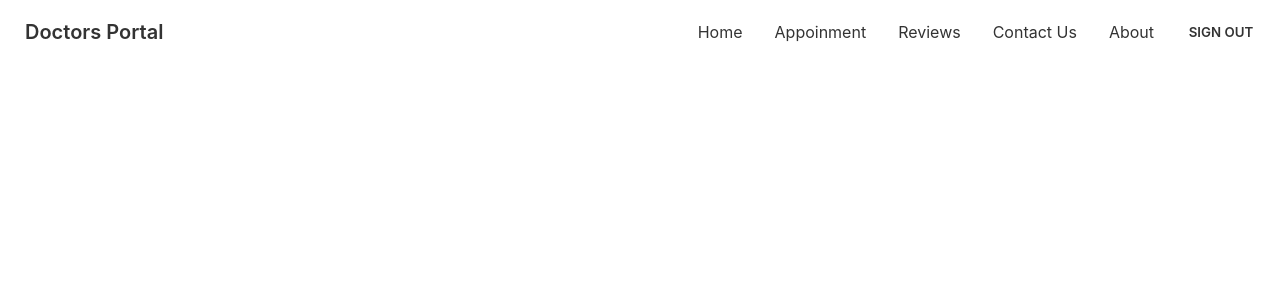
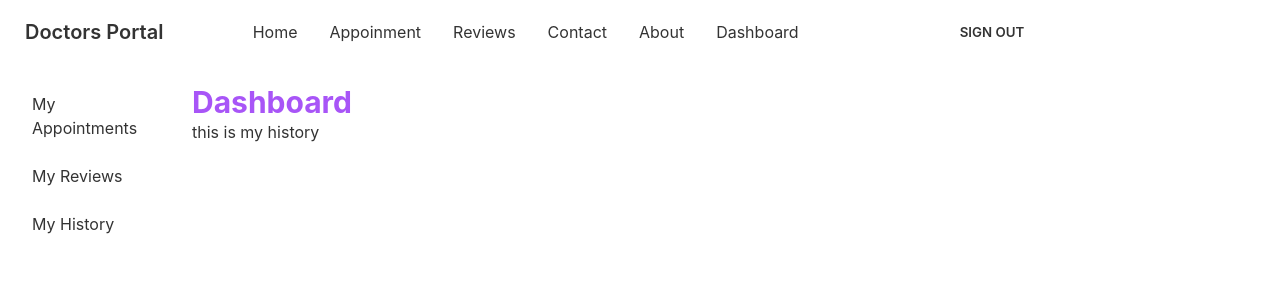
Before and after one commit to abdullah-masud/Doctors-Portal-Client, a React (Create React App) app: page /dashboard/history in a window 1280 px wide. Shown: the top 300 px of the page. Built offline with nearby package versions, Linux system fonts and the light colour scheme; no server answers; sample sign-in values are in the browser's storage.

Commit message:
dashboard done

```diff
--- a/src/App.js
+++ b/src/App.js
@@ -9,6 +9,10 @@
 import RequireAuth from './Pages/Login/RequireAuth';
 import { ToastContainer } from 'react-toastify';
 import 'react-toastify/dist/ReactToastify.css';
+import Dashboard from './Pages/Dashboard/Dashboard';
+import MyAppointments from './Pages/Dashboard/MyAppointments';
+import MyReview from './Pages/Dashboard/MyReview';
+import MyHistory from './Pages/Dashboard/MyHistory';
 
 function App() {
   return (
@@ -16,11 +20,16 @@
       <Navbar />
       <Routes>
         <Route path="/" element={<Home />} />
-        <Route path="/appointment" element={
-          <RequireAuth>
-            <Appointment />
-          </RequireAuth>
-        } />
+        <Route path="appointment" element={<RequireAuth><Appointment /></RequireAuth>} />
+
+        {/* Dashboard starts */}
+        <Route path="dashboard" element={<RequireAuth><Dashboard /></RequireAuth>} >
+          <Route index element={<MyAppointments />}></Route>
+          <Route path='review' element={<MyReview />}></Route>
+          <Route path='history' element={<MyHistory />}></Route>
+        </Route>
+        {/* Dashboard ends */}
+
         <Route path="about" element={<About />} />
         <Route path="login" element={<Login />} />
         <Route path="signup" element={<SignUp />} />
--- /dev/null
+++ b/src/Pages/Dashboard/Dashboard.js
@@ -0,0 +1,27 @@
+import React from 'react';
+import { Link, Outlet } from 'react-router-dom';
+
+const Dashboard = () => {
+    return (
+        <div className="drawer drawer-mobile max-w-7xl mx-auto ">
+            <input id="dashboard-sidebar" type="checkbox" className="drawer-toggle" />
+            <div className="drawer-content  lg:mt-5">
+                {/* <!-- Page content here --> */}
+                <h2 className='text-3xl font-bold text-purple-500'>Dashboard</h2>
+                <Outlet />
+            </div>
+            <div className="drawer-side">
+                <label for="dashboard-sidebar" className="drawer-overlay"></label>
+                <ul className="menu p-4 overflow-y-auto w-48 bg-base-100 text-base-content">
+                    {/* <!-- Sidebar content here --> */}
+                    <li ><Link to='/dashboard'>My Appointments</Link></li>
+                    <li><Link to='/dashboard/review'>My Reviews</Link></li>
+                    <li><Link to='/dashboard/history'>My History</Link></li>
+                </ul>
+
+            </div>
+        </div>
+    );
+};
+
+export default Dashboard;
--- /dev/null
+++ b/src/Pages/Dashboard/MyAppointments.js
@@ -0,0 +1,52 @@
+import React, { useEffect, useState } from 'react';
+import { useAuthState } from 'react-firebase-hooks/auth';
+import auth from '../../firebase.init';
+
+const MyAppointments = () => {
+    const [user] = useAuthState(auth);
+
+    const [appointments, setAppointment] = useState([]);
+
+    useEffect(() => {
+        if (user) {
+            fetch(`http://localhost:5000/bookings?patientEmail=${user.email}`)
+                .then(res => res.json())
+                .then(data => setAppointment(data))
+        }
+    }, [user])
+
+    return (
+        <div>
+            <h2>my appointments : {appointments.length}</h2>
+            <div class="overflow-x-auto">
+                <table class="table w-full">
+                    {/* <!-- head --> */}
+                    <thead>
+                        <tr>
+                            <th></th>
+                            <th>Name</th>
+                            <th>Date</th>
+                            <th>Time</th>
+                            <th>Treatment</th>
+                        </tr>
+                    </thead>
+                    <tbody>
+                        {
+                            appointments.map((a, index) =>
+                                <tr>
+                                    <th>{index + 1}</th>
+                                    <td>{a.patientName}</td>
+                                    <td>{a.date}</td>
+                                    <td>{a.slot}</td>
+                                    <td>{a.treatmentName}</td>
+                                </tr>
+                            )
+                        }
+                    </tbody>
+                </table>
+            </div>
+        </div>
+    );
+};
+
+export default MyAppointments;
--- /dev/null
+++ b/src/Pages/Dashboard/MyHistory.js
@@ -0,0 +1,11 @@
+import React from 'react';
+
+const MyHistory = () => {
+    return (
+        <div>
+            <h2>this is my history</h2>
+        </div>
+    );
+};
+
+export default MyHistory;
--- /dev/null
+++ b/src/Pages/Dashboard/MyReview.js
@@ -0,0 +1,11 @@
+import React from 'react';
+
+const MyReview = () => {
+    return (
+        <div>
+            <h2>my review</h2>
+        </div>
+    );
+};
+
+export default MyReview;
--- a/src/Pages/Shared/Navbar.js
+++ b/src/Pages/Shared/Navbar.js
@@ -21,9 +21,11 @@
             <li><Link to="/">Home</Link></li>
             <li><Link to="/appointment">Appoinment</Link></li>
             <li><Link to="/reviews">Reviews</Link></li>
-            <li><Link to="/contact">Contact Us</Link></li>
+            <li><Link to="/contact">Contact</Link></li>
             <li><Link to="/about">About</Link></li>
-            <li>{user ? <button onClick={logout} className="btn btn-ghost">Sign Out</button> : <Link to="/login">Login</Link>}</li>
+            {
+                user && <li><Link to="/dashboard">Dashboard</Link></li>
+            }
         </>
 
     return (
@@ -36,14 +38,25 @@
                         </label>
                         <ul tabIndex="0" className="menu menu-compact dropdown-content mt-3 p-2 shadow bg-base-100 rounded-box w-52">
                             {menuItems}
+                            <li className='list-none'>{user ? <button onClick={logout} className="btn btn-ghost">Sign Out</button> : <Link to="/login">Login</Link>}</li>
                         </ul>
                     </div>
                     <a className="btn btn-ghost normal-case text-xl">Doctors Portal</a>
                 </div>
-                <div className="navbar-end hidden lg:flex">
+                <div className="navbar-center hidden lg:flex">
                     <ul className="menu menu-horizontal p-0">
                         {menuItems}
                     </ul>
+                </div>
+                <div className="navbar-end hidden lg:block">
+                    <div className='flex justify-end'>
+                        <li className='list-none'>{user ? <button onClick={logout} className="btn btn-ghost">Sign Out</button> : <Link to="/login">Login</Link>}</li>
+                    </div>
+                </div>
+                <div className="navbar-end">
+                    <label for="dashboard-sidebar" tabIndex="1" className="btn btn-ghost lg:hidden">
+                        <svg xmlns="http://www.w3.org/2000/svg" className="h-5 w-5" fill="none" viewBox="0 0 24 24" stroke="currentColor"><path strokeLinecap="round" strokeLinejoin="round" strokeWidth="2" d="M4 6h16M4 12h8m-8 6h16" /></svg>
+                    </label>
                 </div>
             </div>
         </div>
```
